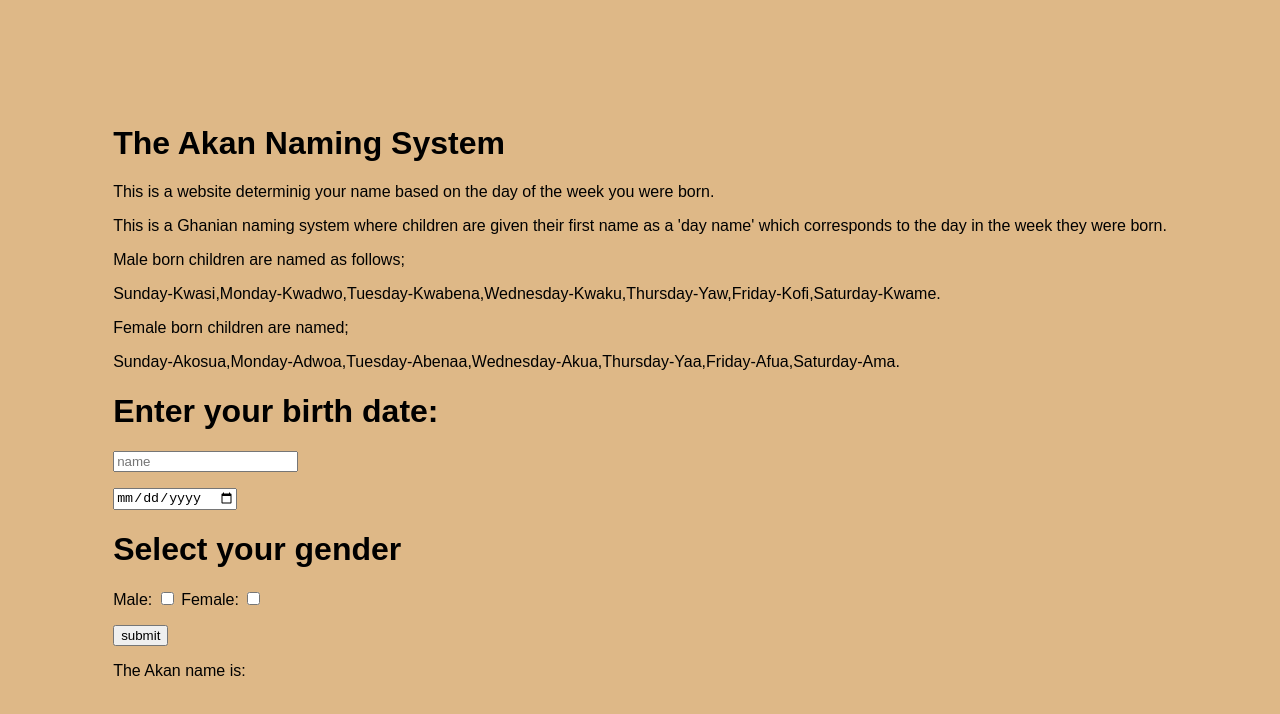
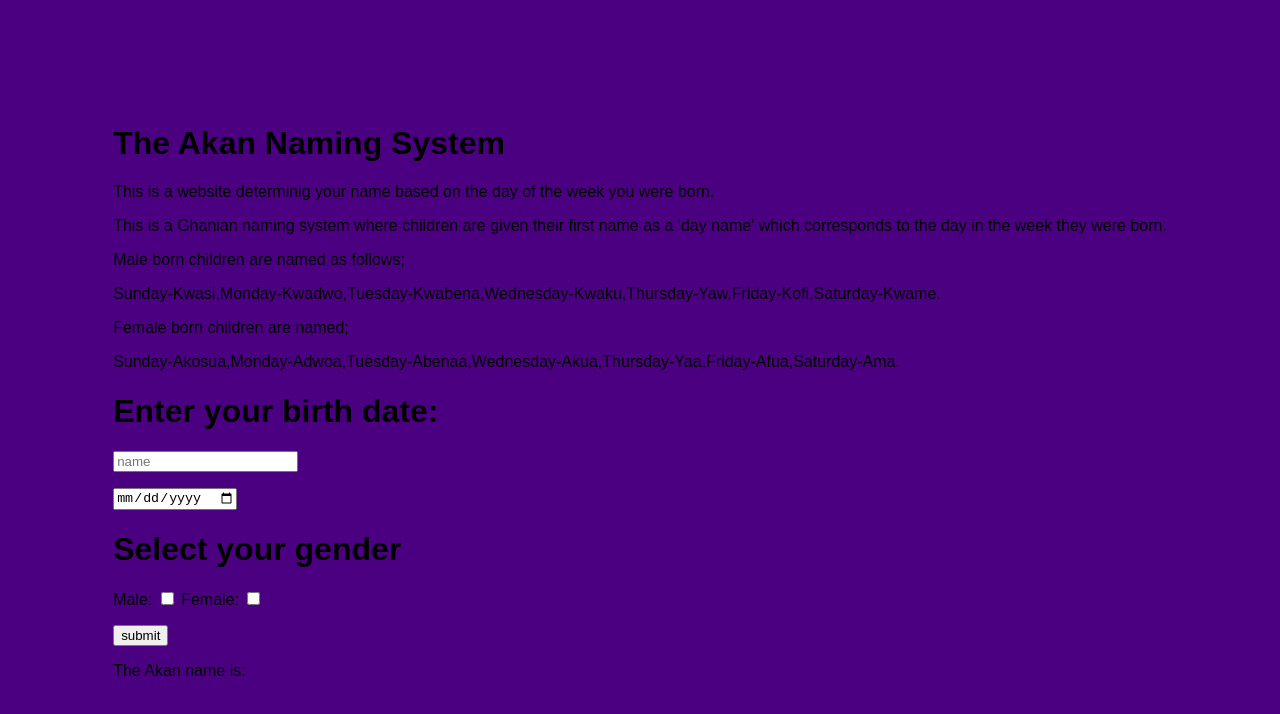
Before and after one commit to andrew4779/Akan-name, a plain HTML site: page index.html in a window 1280 px wide. Drawn offline with Linux system fonts and the light colour scheme.

Commit message:
updated the background color

```diff
--- a/CSS/styles.css
+++ b/CSS/styles.css
@@ -7,7 +7,7 @@ body{
     height: 100vh;
     overflow: hidden;
     margin: 0%;
-    background-color: burlywood;
+    background-color: indigo;
     box-shadow: rgba(0, 0, 0, 0.2);
     overflow: hidden;
     border-radius: initial;
```
